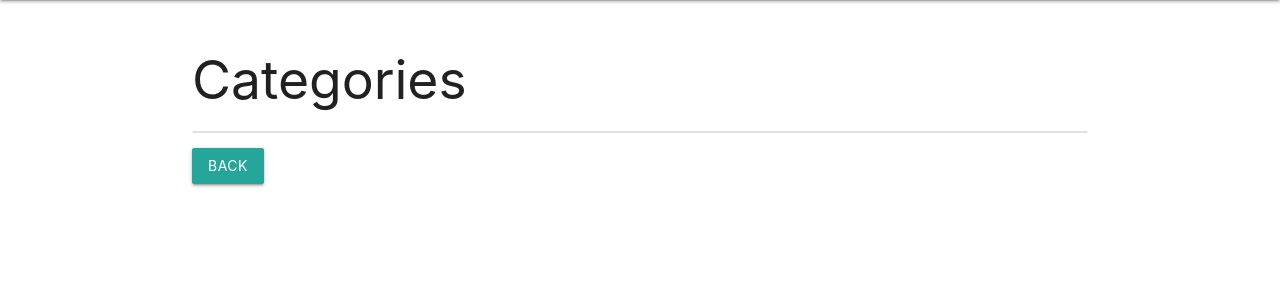
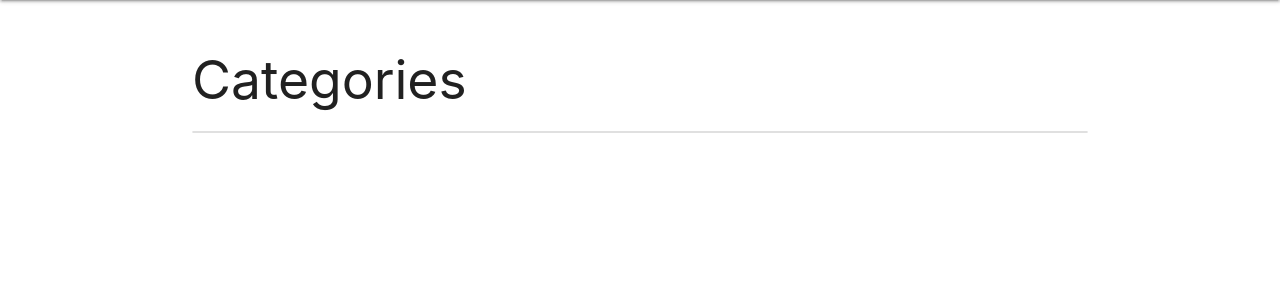
Before and after one commit to DragonStuff/Shop-Django, a Django app: page /category/ in a window 1280 px wide. Shown: the part 64-364 px from the top of the page. Run offline with Django 3.2, Linux system fonts and the light colour scheme; data that the repository does not hold is empty.

Commit message:
Fixed erroneous back button.

```diff
--- a/product_manager/templates/product_manager/category_list.html
+++ b/product_manager/templates/product_manager/category_list.html
@@ -8,6 +8,4 @@
 		<span class="badge" data-badge-caption="products">{{ object.category.count }}</span></a>
 	{% endfor %}
 	</div>
-
-	<p><a class="btn btn-default" href="{% url 'product_manager_category_list' %}">Back</a></p>
 {% endblock %}
```
